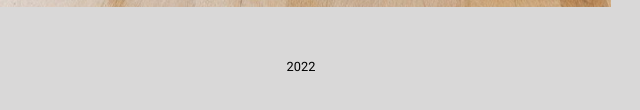
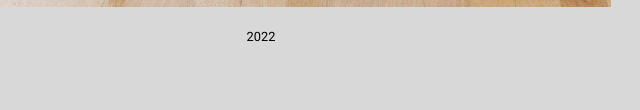
Before and after one commit to titosik/rsschool-cv, a plain HTML site: page index.html in a window 1280 px wide. Shown: the part 1261-1371 px from the top of the page, 379-1019 px from the left. Drawn offline with Linux system fonts and the light colour scheme.

Commit message:
Update index.html text information

```diff
--- a/index.html
+++ b/index.html
@@ -32,10 +32,10 @@
         <div class="container main-container">
 
                 <section class="section information" id="profile">
-                    <h1 class="section-title">
+                    <h1 class="section-title titova">
                         TITOVA OLGA
                     </h1>
-                    <h6>JUNIOR FRONTEND DEVELOPER</h6>
+                    <h6 class="sectiom_sub">JUNIOR FRONTEND DEVELOPER</h6>
                 </section>
 
                 <section class="section information" id="contacts">
@@ -99,18 +99,8 @@
 
     <footer>
         <div class="container">
-            <div class="social">
-                <ul class="footer-list">
-
-
-                    <li class="footer-item">
-                        <a class="footer-link" href="https://github.com/titosik">
-                    </li>
-
-                    <li class="footer-link footer-item"><p>2022</p></li>
-                </ul>
-
-    </div>
+              <p>2022</p>
+        </div>
         </div>
     </footer>
 
```
